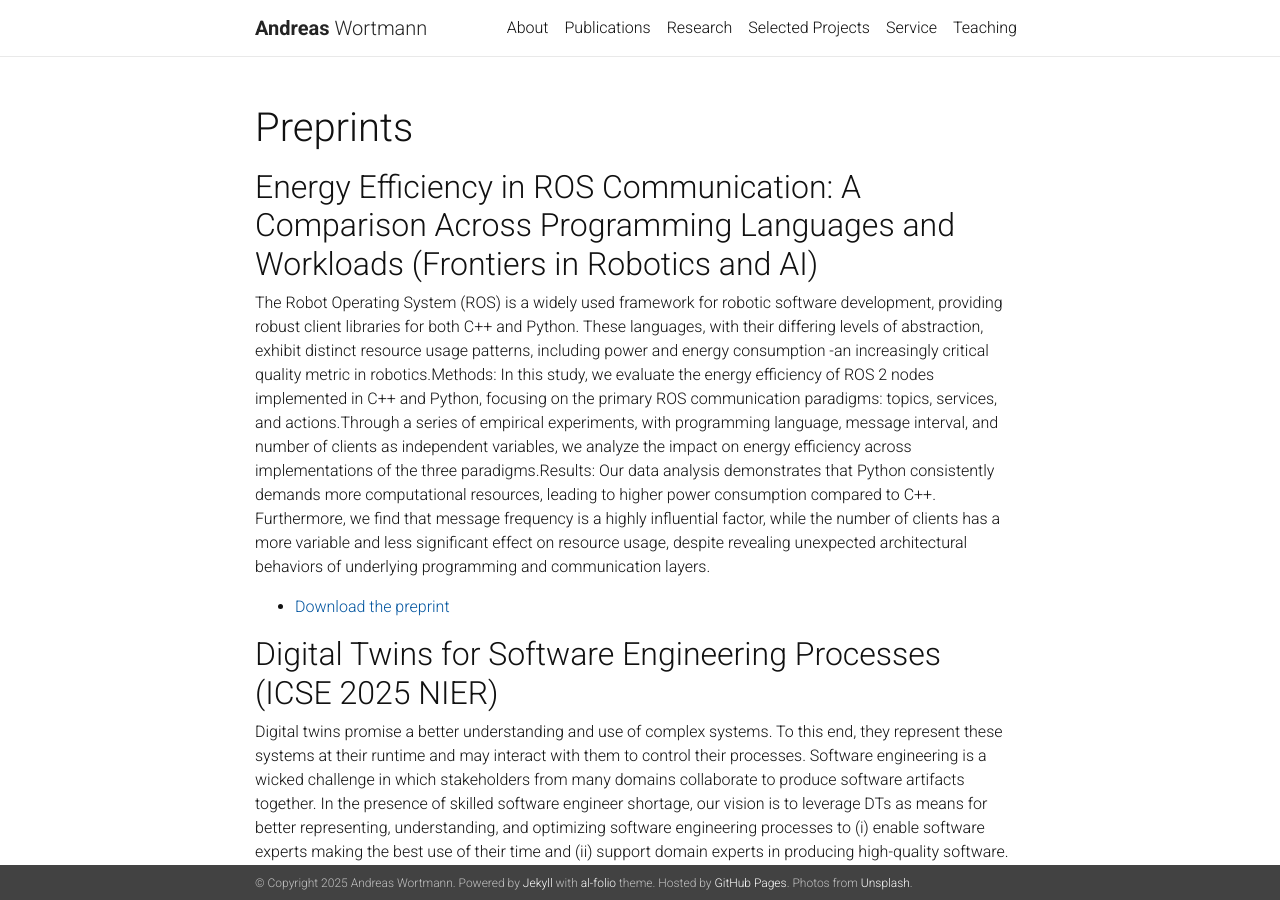
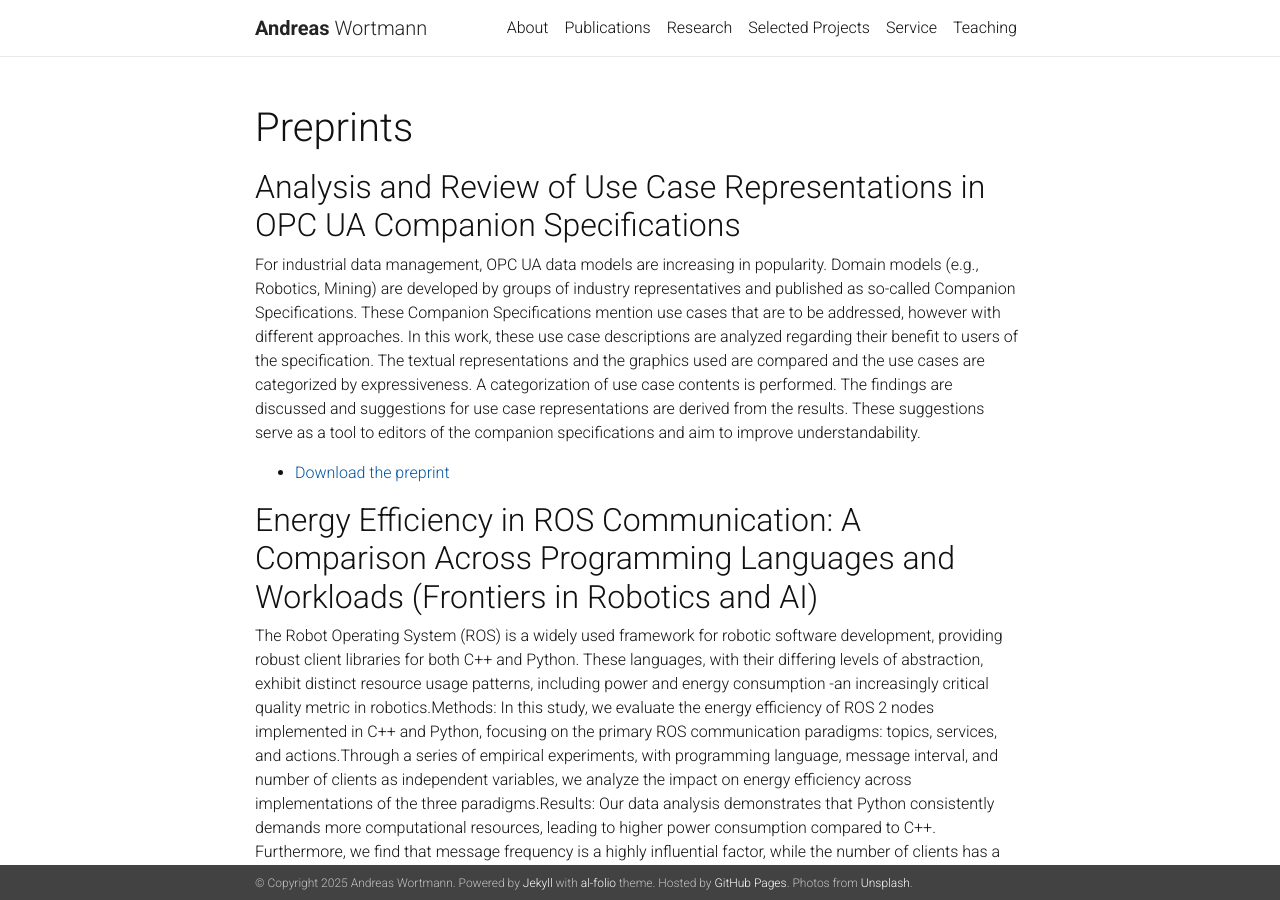
Before and after one commit to awortmann/awortmann.github.io, a Jekyll site: the page built from _pages/preprints.md, in a window 1280 px wide and 900 px high. Built offline with Jekyll 4.4.1, drawn with Linux system fonts in a browser that asks for light colours; nearby versions of some CDN libraries; a style sheet for code colours, icons or effects is not loaded.

Commit message:
Minor update

```diff
--- a/_pages/preprints.md
+++ b/_pages/preprints.md
@@ -6,19 +6,25 @@ description:
 nav: false
 ---
 
+## Analysis and Review of Use Case Representations in OPC UA Companion Specifications
+
+For industrial data management, OPC UA data models are increasing in popularity. Domain models (e.g., Robotics, Mining) are developed by
+groups of industry representatives and published as so-called Companion Specifications. These Companion Specifications mention use cases that
+are to be addressed, however with different approaches. In this work, these use case descriptions are analyzed regarding their benefit to users of
+the specification. The textual representations and the graphics used are compared and the use cases are categorized by expressiveness. A
+categorization of use case contents is performed. The findings are discussed and suggestions for use case representations are derived from the
+results. These suggestions serve as a tool to editors of the companion specifications and aim to improve understandability.
+- [Download the preprint](https://raw.githubusercontent.com/awortmann/awortmann.github.io/master/downloads/preprints/Analysis_and_Review_of_Use_Case_Representations_in_OPC_UA_Companion_Specifications.pdf)
+
 ## Energy Efficiency in ROS Communication: A Comparison Across Programming Languages and Workloads (Frontiers in Robotics and AI)
 
 The Robot Operating System (ROS) is a widely used framework for robotic software development, providing robust client libraries for both C++ and Python. These languages, with their differing levels of abstraction, exhibit distinct resource usage patterns, including power and energy consumption -an increasingly critical quality metric in robotics.Methods: In this study, we evaluate the energy efficiency of ROS 2 nodes implemented in C++ and Python, focusing on the primary ROS communication paradigms: topics, services, and actions.Through a series of empirical experiments, with programming language, message interval, and number of clients as independent variables, we analyze the impact on energy efficiency across implementations of the three paradigms.Results: Our data analysis demonstrates that Python consistently demands more computational resources, leading to higher power consumption compared to C++. Furthermore, we find that message frequency is a highly influential factor, while the number of clients has a more variable and less significant effect on resource usage, despite revealing unexpected architectural behaviors of underlying programming and communication layers.
 - [Download the preprint](https://raw.githubusercontent.com/awortmann/awortmann.github.io/master/downloads/preprints/Energy_Efficiency_in_ROS_Communication_-_A_Comparison_Across_Programming_Languages_and_Workloads.pdf)
 
-
-
 ## Digital Twins for Software Engineering Processes (ICSE 2025 NIER)
 
 Digital twins promise a better understanding and use of complex systems. To this end, they represent these systems at their runtime and may interact with them to control their processes. Software engineering is a wicked challenge in which stakeholders from many domains collaborate to produce software artifacts together. In the presence of skilled software engineer shortage, our vision is to leverage DTs as means for better representing, understanding, and optimizing software engineering processes to (i) enable software experts making the best use of their time and (ii) support domain experts in producing high-quality software. This paper outlines why this would be beneficial, what such a digital twin could look like, and what is missing for realizing and deploying software engineering digital twins.
 - [Download the preprint](https://github.com/awortmann/awortmann.github.io/raw/master/downloads/preprints/Digital_Twins_for_Software_Engineering_Processes.pdf)
-
-
 
 ## Identifying machine times with OPC UA for Equipment as a Service (CIRP CMS 2024)
 
```
Also changed, not shown: 1 other file.
